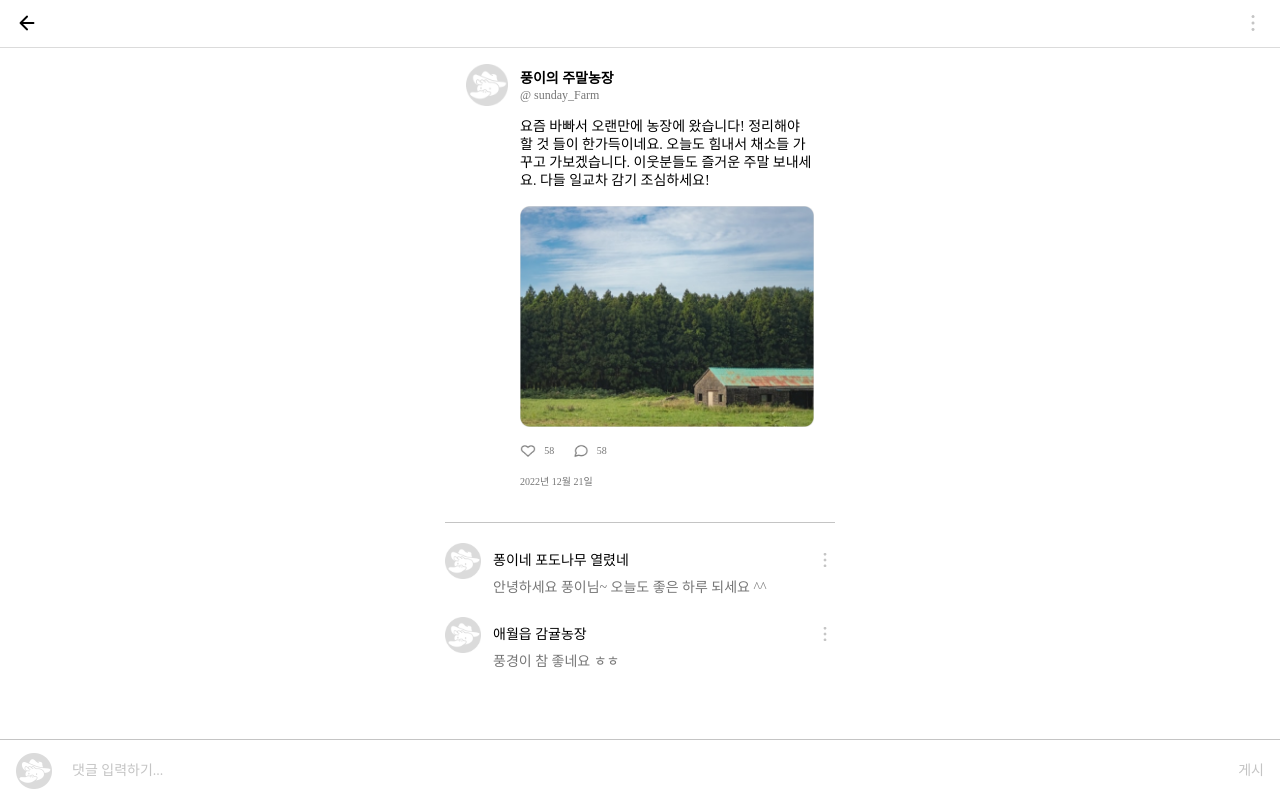
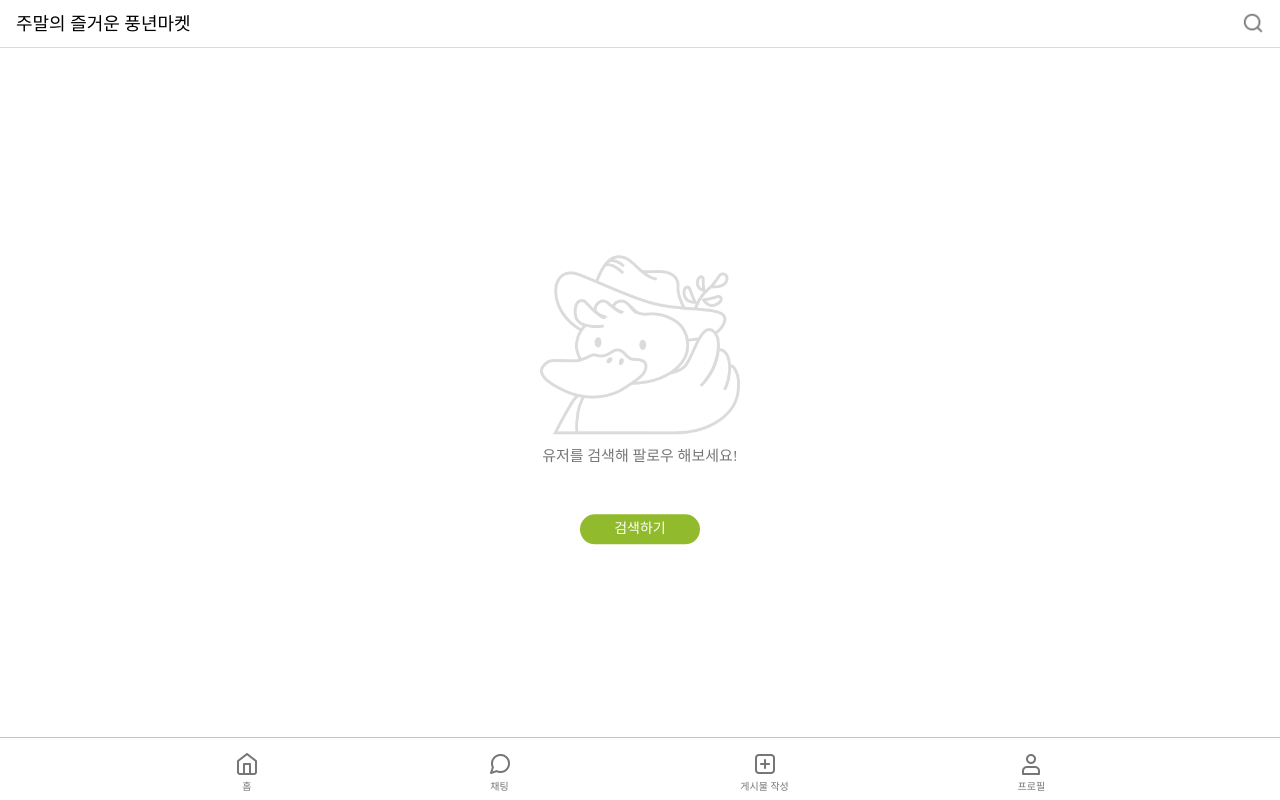
Before and after one commit to One-Hundred-Trials/Good-Harvest-Market, a React (Create React App) app: page / in a window 1280 px wide. Built offline with nearby package versions, Linux system fonts and the light colour scheme.

Commit message:
Revert "Style : Comment 컴포넌트 UI 제작"
This reverts commit 5a73bb9440cd537221540556d077968c62445be5.

```diff
--- a/src/components/Comment/Comment.jsx
+++ /dev/null
@@ -1,29 +0,0 @@
-import React from 'react';
-import profileImg from '../../assets/img/basic-profile-50.png';
-import iconMoreImg from '../../assets/img/icon-more-18.png';
-import {
-  CommentContainerStyle,
-  InfoStyle,
-  InfoDiv,
-  ProfileImg,
-  MoreBtn,
-  TxtStyle,
-} from './CommentStyle';
-
-export default function Comment(props) {
-  return (
-    <CommentContainerStyle style={{ margin: props.margin }}>
-      <InfoStyle>
-        <InfoDiv>
-          <ProfileImg src={profileImg} alt="" />
-          <strong>{props.username}</strong>
-          <span>{props.time}</span>
-        </InfoDiv>
-        <MoreBtn>
-          <img src={iconMoreImg} alt="" />
-        </MoreBtn>
-      </InfoStyle>
-      <TxtStyle>{props.txt}</TxtStyle>
-    </CommentContainerStyle>
-  );
-}
--- a/src/components/CommentInput/CommentInput.jsx
+++ b/src/components/Comment/CommentInput/CommentInput.jsx
@@ -1,16 +1,16 @@
 import React from 'react';
-import ProfileImg from '../../assets/img/basic-profile-36.png';
+import ProfileImg from '../../../assets/img/basic-profile-36.png';
 import {
-  CommentInputContainerStyle,
+  CommentContainerDiv,
   CommentForm,
   MyProfileImg,
   CommentTxtInput,
   UploadBtn,
 } from './CommentInputStyle';
 
-export default function CommentInput() {
+export default function Comment() {
   return (
-    <CommentInputContainerStyle>
+    <CommentContainerDiv>
       <CommentForm>
         <MyProfileImg src={ProfileImg} alt="프로필 사진" />
         <CommentTxtInput
@@ -22,6 +22,6 @@ export default function CommentInput() {
           게시
         </UploadBtn>
       </CommentForm>
-    </CommentInputContainerStyle>
+    </CommentContainerDiv>
   );
 }
--- a/src/components/CommentInput/CommentInputStyle.jsx
+++ b/src/components/Comment/CommentInput/CommentInputStyle.jsx
@@ -1,12 +1,9 @@
+import React from 'react';
 import styled from 'styled-components';
 
-export const CommentInputContainerStyle = styled.div`
-  width: 100%;
+export const CommentContainerDiv = styled.div`
+  width: 390px;
   height: 61px;
-  position: fixed;
-  bottom: 0;
-  border-top: 1px solid var(--sub-grey-C4);
-  background-color: var(--white);
 `;
 
 export const CommentForm = styled.form`
@@ -41,4 +38,5 @@ export const UploadBtn = styled.button`
   font-size: 1.4rem;
   font-weight: 500;
   color: var(--sub-grey-C4);
+  /* cursor: pointer; */
 `;
--- a/src/components/Comment/CommentStyle.jsx
+++ /dev/null
@@ -1,54 +0,0 @@
-import styled from 'styled-components';
-import { Ellipsis } from '../../styles/GlobalStyles';
-
-export const CommentContainerStyle = styled.div`
-  display: flex;
-  flex-direction: column;
-  height: fit-content;
-`;
-
-export const InfoStyle = styled.div`
-  display: flex;
-  align-items: center;
-  justify-content: space-between;
-  strong {
-    ${Ellipsis}
-    display: inline-block;
-    font-size: 1.4rem;
-    font-weight: 500;
-    line-height: 18px;
-  }
-  span {
-    font-weight: 400;
-    color: var(--sub-grey-C4);
-  }
-`;
-
-export const InfoDiv = styled.div`
-  display: flex;
-  align-items: center;
-  strong {
-    margin: 0 6px 0 12px;
-  }
-`;
-
-export const ProfileImg = styled.img`
-  width: 36px;
-  height: 36px;
-`;
-
-export const MoreBtn = styled.button`
-  img {
-    width: 20px;
-    height: 20px;
-  }
-`;
-
-export const TxtStyle = styled.p`
-  height: fit-content;
-  font-size: 1.4rem;
-  font-weight: 400;
-  line-height: 18px;
-  color: var(--main-grey-76);
-  margin-left: 48px;
-`;
--- a/src/components/PostCard/PostCard.jsx
+++ b/src/components/PostCard/PostCard.jsx
@@ -13,6 +13,9 @@ export default function PostCard() {
   return (
     <ContUlStyle>
       <PostCardList />
+      <PostCardList />
+      <PostCardList />
+      <PostCardList />
     </ContUlStyle>
   );
 }
--- a/src/pages/Main/Home/Home.jsx
+++ b/src/pages/Main/Home/Home.jsx
@@ -1,14 +1,16 @@
 import React from 'react';
-// import TopMainNav from '../../../components/Header/TopMainNav/TopMainNav';
-// import HomeRenderBlank from '../../../components/HomeRender/HomeRenderBlank';
-// import HomeRenderHomeFeed from '../../../components/HomeRender/HomeRenderHomeFeed';
-// import Nav from '../../../components/Nav/Nav';
-import Post from '../Post/Post';
+import TopMainNav from '../../../components/Header/TopMainNav/TopMainNav';
+import HomeRenderBlank from '../../../components/HomeRender/HomeRenderBlank';
+import HomeRenderHomeFeed from '../../../components/HomeRender/HomeRenderHomeFeed';
+import Nav from '../../../components/Nav/Nav';
 
 export default function Home() {
   return (
     <div>
-      <Post />
+      <TopMainNav>주말의 즐거운 풍년마켓</TopMainNav>
+      {/* 조건부 렌더링 HomeRenderBlank 또는 HomeRenderHomeFeed */}
+      <HomeRenderBlank />
+      <Nav />
     </div>
   );
 }
--- a/src/pages/Main/Post/Post.jsx
+++ b/src/pages/Main/Post/Post.jsx
@@ -1,41 +1,5 @@
 import React from 'react';
-import styled from 'styled-components';
-import { Wrap } from '../../../styles/GlobalStyles';
-import TopBasicNav from '../../../components/Header/TopBasicNav/TopBasicNav';
-import PostCard from '../../../components/PostCard/PostCard';
-import Comment from '../../../components/Comment/Comment.jsx';
-import CommentInput from '../../../components/CommentInput/CommentInput';
-
-const PostContainerStyle = styled.section`
-  ${Wrap};
-  margin: 0 auto;
-`;
-
-const CommentContainerStyle = styled.div`
-  padding-bottom: 61px;
-  border-top: 1px solid var(--sub-grey-C4);
-`;
 
 export default function Post() {
-  return (
-    <div>
-      <TopBasicNav />
-      <PostContainerStyle>
-        <PostCard />
-        <CommentContainerStyle>
-          <Comment
-            margin="20px 0 16px 0"
-            username="퐁이네 포도나무 열렸네"
-            txt="안녕하세요 풍이님~ 오늘도 좋은 하루 되세요 ^^"
-          />
-          <Comment
-            margin="20px 0 16px 0"
-            username="애월읍 감귤농장"
-            txt="풍경이 참 좋네요 ㅎㅎ"
-          />
-        </CommentContainerStyle>
-      </PostContainerStyle>
-      <CommentInput />
-    </div>
-  );
+  return <div>Post</div>;
 }
```
